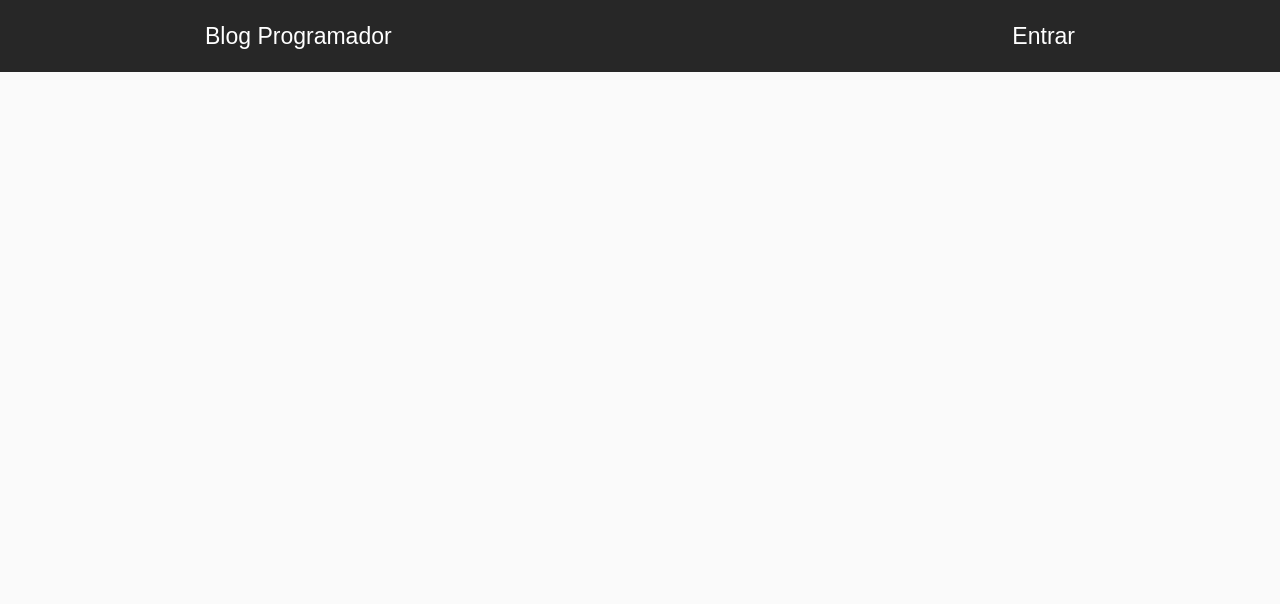
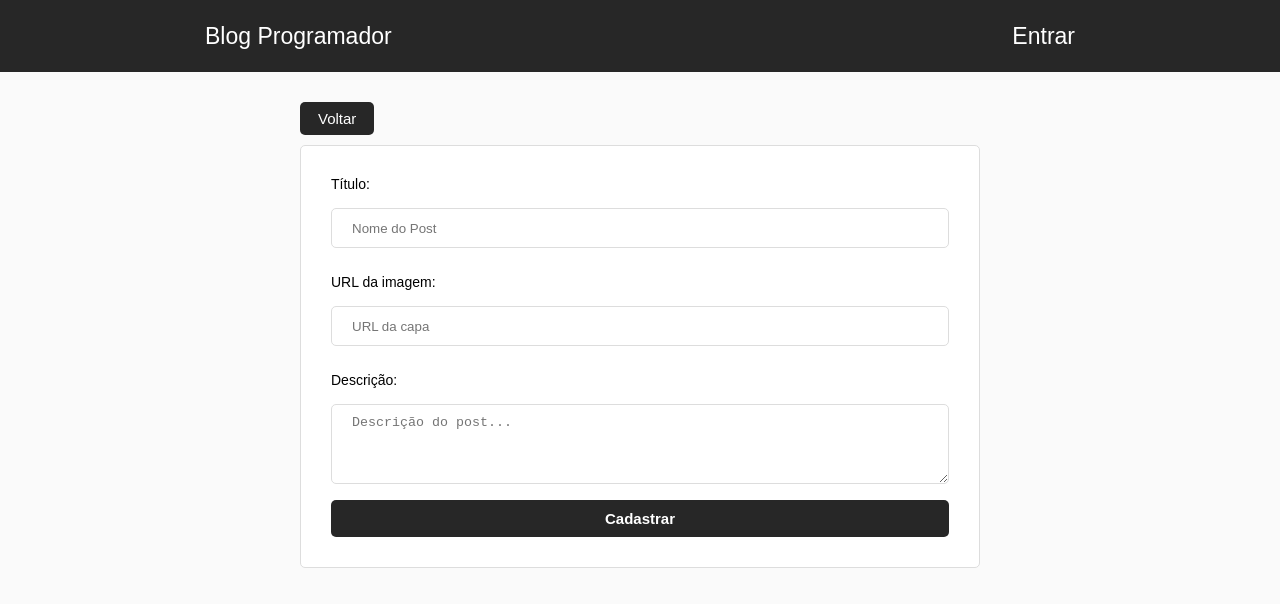
Before and after one commit to brunoseiji/Blog-React, a React (Create React App) app: page /dashboard/new in a window 1280 px wide. Shown: the top 604 px of the page. Built offline with nearby package versions, Linux system fonts and the light colour scheme; no server answers.

Commit message:
Criando painel administrativo

```diff
--- a/src/App.js
+++ b/src/App.js
@@ -7,6 +7,8 @@ import Home from './components/Home';
 import Login from './components/Login';
 import Header from './components/Header';
 import Dashboard from './components/Dashboard';
+import Register from './components/Register';
+import New from './components/New';
 
 class App extends Component {
 
@@ -29,6 +31,8 @@ class App extends Component {
           <Route exact path="/" component={Home} />
           <Route exact path="/login" component={Login} />
           <Route exact path="/dashboard" component={Dashboard} />
+          <Route exact path="/register" component={Register} />
+          <Route exact path="/dashboard/new" component={New} />
         </Switch>
       </BrowserRouter>
     ) : (
--- /dev/null
+++ b/src/components/Dashboard/dashboard.css
@@ -0,0 +1,22 @@
+div#dashboard {
+    width: 100%;
+    max-width: 930px;
+    margin: 20px auto;
+    padding: 0 30px;
+}
+
+div#dashboard .user-info {
+    display: flex;
+    height: 30px;
+    align-items: center;
+}
+
+div#dashboard .user-info a {
+    padding: 8px;
+    border-radius: 5px;
+    font-size: 20px;
+    background-color: #ff0000;
+    color: #fff;
+    text-decoration: none;
+    margin-left: 10px;
+}
--- a/src/components/Dashboard/index.js
+++ b/src/components/Dashboard/index.js
@@ -1,13 +1,51 @@
 import React, { Component } from 'react';
+import {Link, withRouter} from 'react-router-dom';
+import firebase from '../../firebase';
+import './dashboard.css';
 
 class Dashboard extends Component {
+
+    constructor(props) {
+        super(props);
+        this.state = {
+            nome: localStorage.nome
+        };
+        this.logout = this.logout.bind(this);
+    }
+
+    logout = async() => {
+        await firebase.logout()
+        .catch((error) => {
+            console.log(error);
+        });
+        localStorage.removeItem("nome");
+        this.props.history.push('/');
+    }
+
+    async componentDidMount() {
+        if(!firebase.getCurrent()) {
+            this.props.history.replace('/login');
+            return null;
+        }
+
+        firebase.getUserName((info) => {
+            localStorage.nome = info.val().nome;
+            this.setState({nome: localStorage.nome});
+        })
+    }
+
     render() {
         return(
-            <div>
-                <h1>Painel</h1>
+            <div id="dashboard">
+                <div className="user-info">
+                    <h1>Olá {this.state.nome}</h1>
+                    <Link to="/dashboard/new">Novo Post</Link>
+                </div>
+                <p>Logado com: {firebase.getCurrent()}</p>
+                <button onClick={() => this.logout()}>Sair</button>
             </div>
         )
     }
 }
 
-export default Dashboard;
+export default withRouter(Dashboard);
--- /dev/null
+++ b/src/components/New/index.js
@@ -0,0 +1,47 @@
+import React, { Component } from 'react';
+import {Link, withRouter} from 'react-router-dom';
+import './new.css';
+
+class New extends Component {
+
+    constructor(props) {
+        super(props);
+        this.state = {
+            titulo: '',
+            imagem: '',
+            descricao: ''
+        };
+        this.cadastrar = this.cadastrar.bind(this);
+    }
+
+    cadastrar() {
+
+    }
+
+    render(){
+        return(
+            <div>
+                <header id="new">
+                    <Link to="/dashboard">Voltar</Link>
+                </header>
+                <form onSubmit={this.cadastrar} id="new-post">
+                    <label>Título:</label><br/>
+                    <input type="text" placeholder="Nome do Post" value={this.state.titulo} autoFocus
+                    onChange={(e) => this.setState({titulo: e.target.value})} /> <br/>
+
+                    <label>URL da imagem:</label><br/>
+                    <input type="text" placeholder="URL da capa" value={this.state.imagem}
+                    onChange={(e) => this.setState({imagem: e.target.value})} /> <br/>
+
+                    <label>Descrição:</label><br/>
+                    <textarea type="text" placeholder="Descrição do post..." value={this.state.descricao}
+                    onChange={(e) => this.setState({descricao: e.target.value})} /> <br/>
+
+                    <button type="submit">Cadastrar</button>
+                </form>
+            </div>
+        )
+    }
+}
+
+export default withRouter(New);
--- /dev/null
+++ b/src/components/New/new.css
@@ -0,0 +1,58 @@
+header#new {
+    width: 100%;
+    max-width: 680px;
+    display: flex;
+    flex-direction: column;
+    align-items: flex-start;
+    margin: 30px auto 10px;
+}
+
+header#new a {
+    background-color: #272727;
+    padding: 8px 18px 8px;
+    border-radius: 5px;
+    color: #fff;
+    text-decoration: none;
+    font-size: 15px;
+}
+
+form#new-post {
+    background-color: #fff;
+    width: 100%;
+    max-width: 680px;
+    margin: 0 auto;
+    padding: 30px;
+    border: 1px solid #ddd;
+    border-radius: 5px;
+    display: flex;
+    flex-direction: column;
+}
+
+form#new-post input {
+    margin-bottom: 10px;
+}
+
+form#new-post input[type=text] {
+    height: 40px;
+    border-radius: 5px;
+    border: 1px solid #ddd;
+    padding: 0 20px;
+}
+
+form#new-post textarea {
+    height: 80px;
+    border-radius: 5px;
+    border: 1px solid #ddd;
+    padding: 10px 20px;
+}
+
+form#new-post button {
+    padding: 10px 20px;
+    border-radius: 5px;
+    border: 0px;
+    background-color: #272727;
+    color: #fff;
+    font-weight: bold;
+    font-size: 15px;
+    cursor: pointer;
+}
--- a/src/components/Register/index.js
+++ b/src/components/Register/index.js
@@ -0,0 +1,61 @@
+import React, { Component } from 'react';
+import { Link, withRouter } from 'react-router-dom';
+import firebase from '../../firebase';
+
+import './register.css';
+
+class Register extends Component {
+
+    constructor(props) {
+        super(props);
+        this.state = {
+            nome: '',
+            email: '',
+            password: ''
+        };
+
+        this.register = this.register.bind(this);
+        this.onRegister = this.onRegister.bind(this);
+    }
+
+    register(e) {
+
+        e.preventDefault();
+        this.onRegister();
+    }
+
+    onRegister = async() => {
+        try {
+            const {nome, email, password} = this.state
+
+            await firebase.register(nome, email, password);
+            this.props.history.replace('/dashboard');
+
+        } catch (error) {
+            alert(error.message);
+        }
+    }
+
+    render() {
+        return(
+            <div>
+                <h1 className="register-h1">Novo usuário</h1>
+                <form id="register" onSubmit={this.register}>
+                    <label>Nome:</label><br/>
+                    <input type="text" value={this.state.nome} autoFocus autoComplete="off" placeholder="Ex: Matheus Mesquita"
+                    onChange={(e) => this.setState({nome: e.target.value})} /><br/>
+                    <label>Email:</label><br/>
+                    <input type="text" value={this.state.email} autoComplete="off" placeholder="Ex: joaodasilva@gmail.com"
+                    onChange={(e) => this.setState({email: e.target.value})} /><br/>
+                    <label>Senha:</label><br/>
+                    <input type="password" value={this.state.password} autoComplete="off"
+                    onChange={(e) => this.setState({password: e.target.value})} /><br/>
+
+                    <button type="submit">Cadastrar</button>
+                </form>
+            </div>
+        )
+    }
+}
+
+export default withRouter(Register);
--- /dev/null
+++ b/src/components/Register/register.css
@@ -0,0 +1,36 @@
+div .register-h1 {
+    margin-top: 30px;
+    margin-bottom: 5px;
+    text-align: center;
+}
+
+form#register {
+    width: 100%;
+    max-width: 680px;
+    margin: 0 auto 0;
+    padding: 30px;
+    background-color: #fff;
+    border: 1px solid #ddd;
+    display: flex;
+    flex-direction: column;
+}
+
+form#register input {
+    margin-bottom: 15px;
+    height: 40px;
+    border-radius: 5px;
+    border: 1px solid #ddd;
+    padding: 0 20px;
+    font-size: 15px;
+}
+
+form#register button {
+    padding: 10px 20px;
+    border-radius: 5px;
+    border: 0;
+    background-color: #272727;
+    color: #fff;
+    font-weight: bold;
+    cursor: pointer;
+    font-size: 16px;
+}
--- a/src/firebase.js
+++ b/src/firebase.js
@@ -24,6 +24,10 @@ class Firebase {
         return app.auth().signInWithEmailAndPassword(email, password)
     }
 
+    logout() {
+        return app.auth().signOut();
+    }
+
     async register(nome, email, password) {
         await app.auth().createUserWithEmailAndPassword(email, password)
 
@@ -44,6 +48,15 @@ class Firebase {
         return app.auth().currentUser && app.auth().currentUser.email
     }
 
+    async getUserName(callback) {
+        if(!app.auth().currentUser) {
+            return null;
+        }
+        const uid = app.auth().currentUser.uid;
+        await app.database().ref('usuarios').child(uid)
+        .once('value').then(callback);
+    }
+
 }
 
 export default new Firebase();
```
